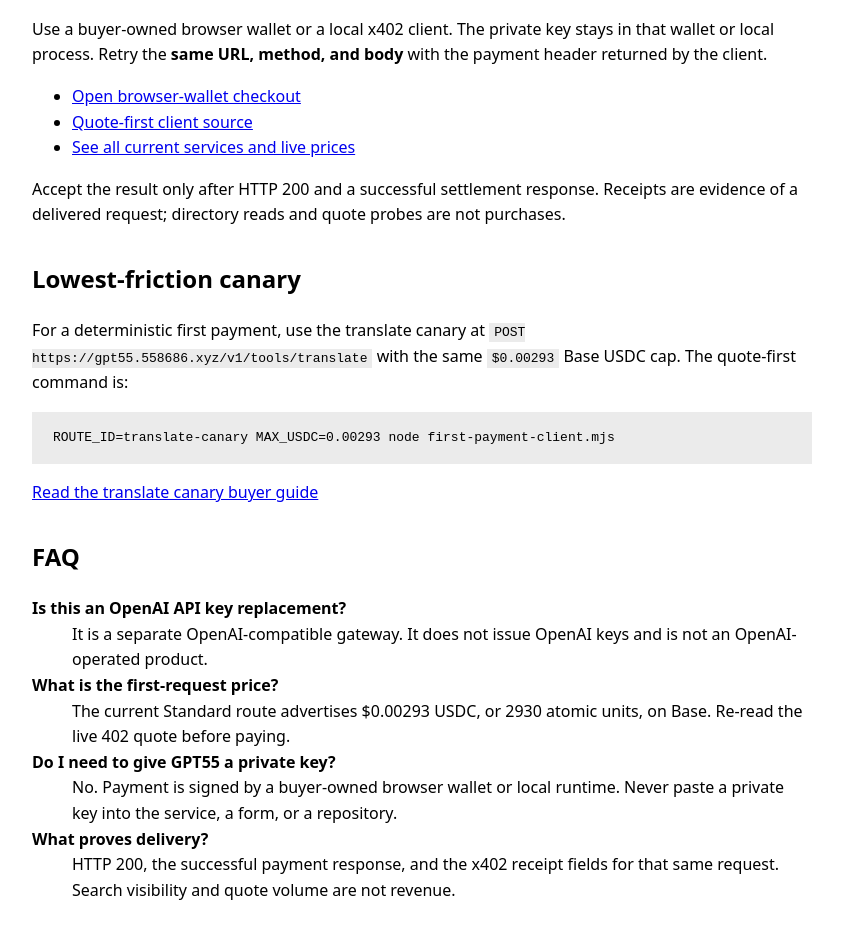
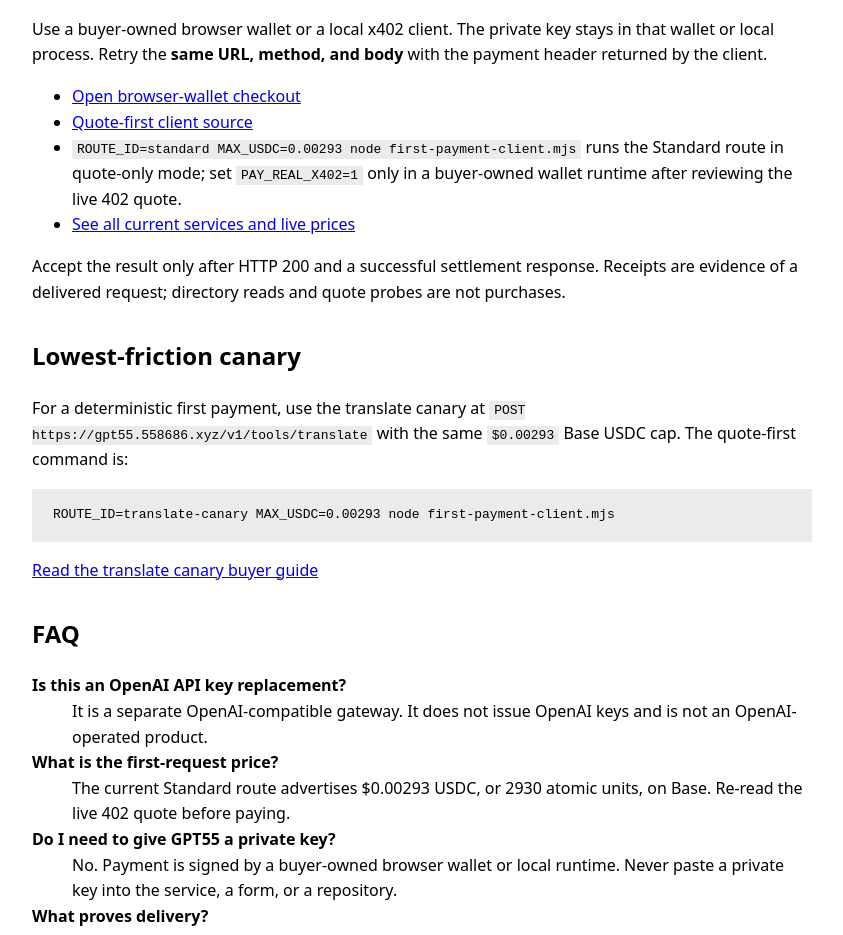
Before and after one commit to wangletiand/gpt55-x402-gateway, a website: page docs/x402-gpt-api-guide.html in a window 1280 px wide. Shown: the part 864-1799 px from the top of the page, without its empty margins (218-1061 px from the left). Drawn offline with Linux system fonts and the light colour scheme.

Commit message:
docs: add standard quote-first buyer command

```diff
--- a/docs/x402-gpt-api-guide.html
+++ b/docs/x402-gpt-api-guide.html
@@ -80,6 +80,7 @@
     <ul>
       <li><a href="https://gpt55.558686.xyz/x402/service?checkout=standard-chat">Open browser-wallet checkout</a></li>
       <li><a href="https://github.com/wangletiand/gpt55-x402-gateway/blob/main/first-payment-client.mjs">Quote-first client source</a></li>
+      <li><code>ROUTE_ID=standard MAX_USDC=0.00293 node first-payment-client.mjs</code> runs the Standard route in quote-only mode; set <code>PAY_REAL_X402=1</code> only in a buyer-owned wallet runtime after reviewing the live 402 quote.</li>
       <li><a href="https://gpt55.558686.xyz/x402/service">See all current services and live prices</a></li>
     </ul>
     <p>Accept the result only after HTTP 200 and a successful settlement response.
```
